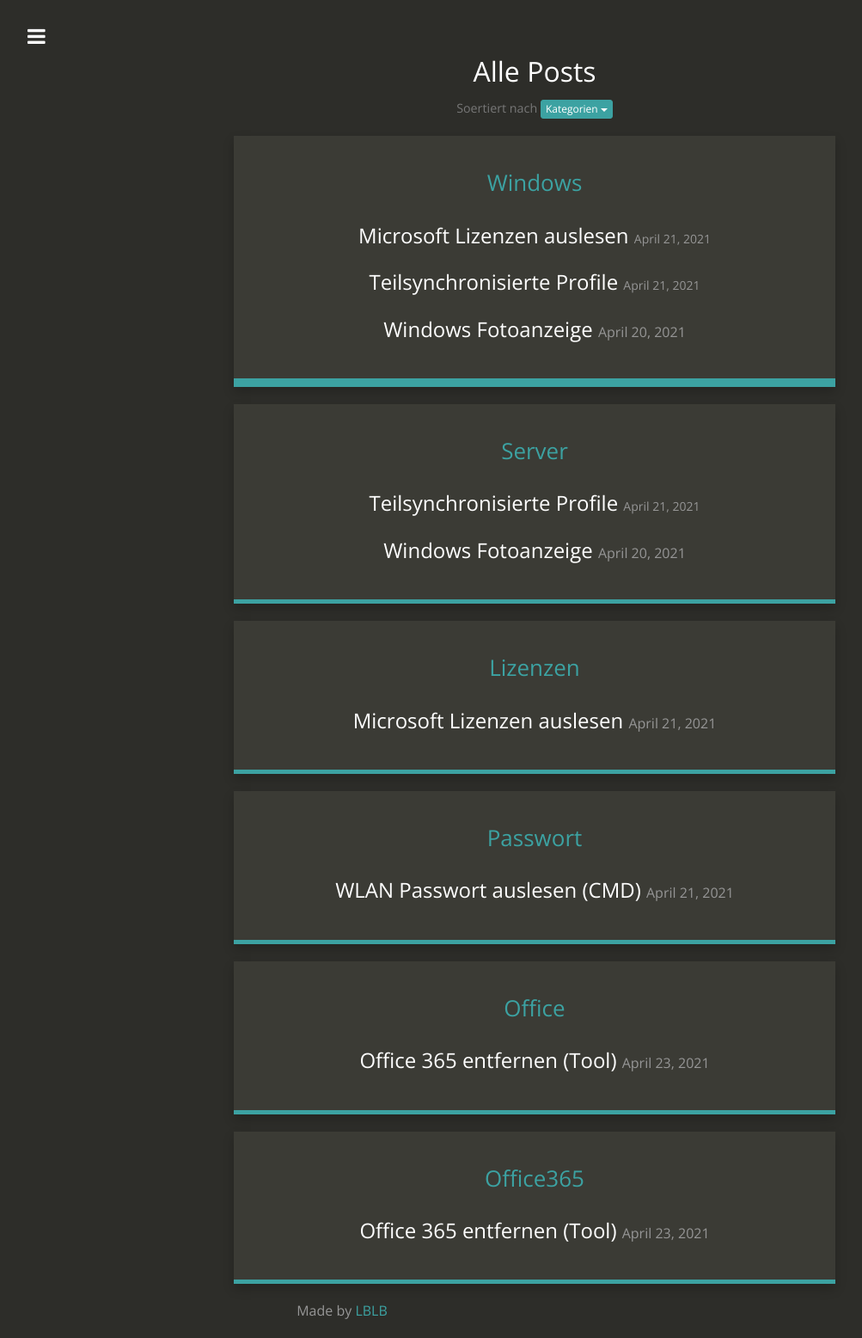
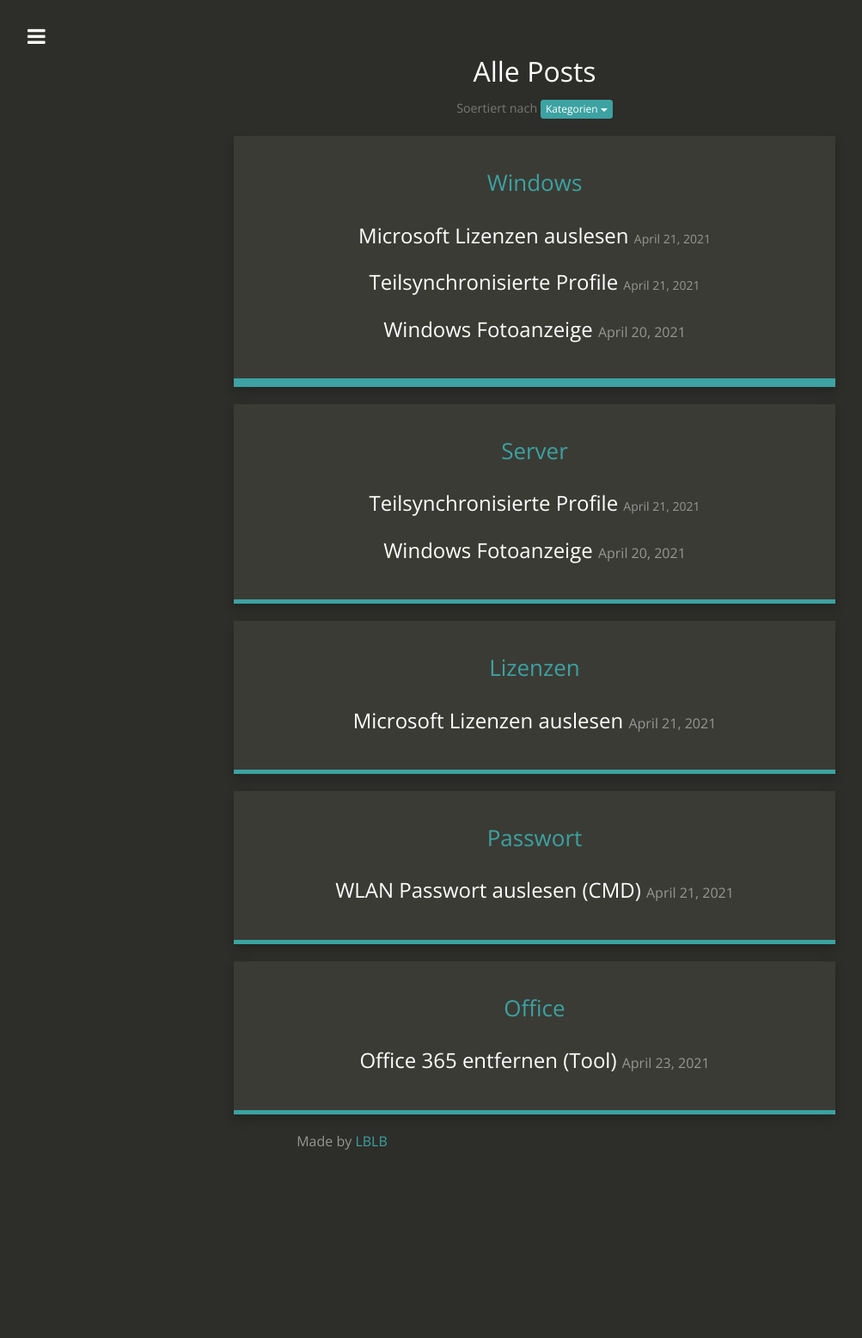
Before and after one commit to eski1337/lblb-it-ffd00, a Jekyll site: the page built from posts-by-categories.html, in a window 1280 px wide. Shown: the whole page at 86% size, without its empty margins (18-1021 px from the left). Built offline with Jekyll 4.4.1, drawn with Linux system fonts in a browser that asks for light colours; nearby versions of some CDN libraries; after the commit the page ends 1358 px from its top, so only the background shows below that.

Commit message:
2021-23-04-Office365_uninstall.md: changed

```diff
--- a/_posts/2021-23-04-Office365_uninstall.md
+++ b/_posts/2021-23-04-Office365_uninstall.md
@@ -6,7 +6,6 @@ author: eski
 summary: Wie man Office 365 komplett entfernt
 categories:
     - Office
-    - Office365
 
 thumbnail:  cogs
 tags:
```
